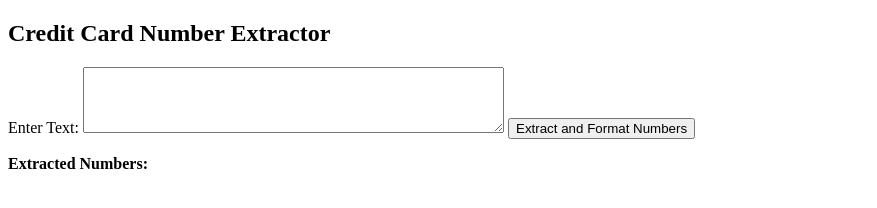
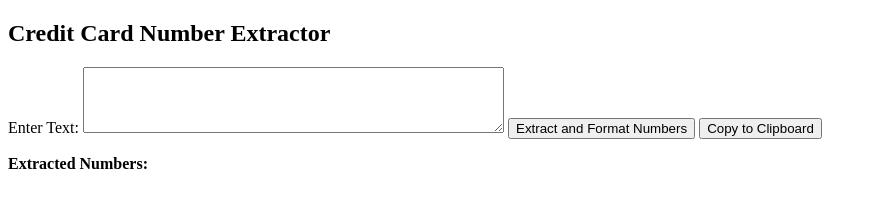
Before and after one commit to cybersecurityhandle/extractCC, a plain HTML site: page index.html in a window 1280 px wide. Shown: the whole page, without its empty margins (0-877 px from the left). Drawn offline with Linux system fonts and the light colour scheme.

Commit message:
Update index.html

```diff
--- a/index.html
+++ b/index.html
@@ -3,7 +3,7 @@
 <head>
     <meta charset="UTF-8">
     <meta name="viewport" content="width=device-width, initial-scale=1.0">
-    <title>Credit Card Extractor</title>
+    <title>Credit Card Extractor With Clipboard Feature</title>
 </head>
 <body>
 
@@ -13,6 +13,7 @@
 <textarea id="text-input" rows="4" cols="50"></textarea>
 
 <button onclick="extractAndFormatNumbers()">Extract and Format Numbers</button>
+<button onclick="copyToClipboard()">Copy to Clipboard</button>
 
 <p><strong>Extracted Numbers:</strong></p>
 <p id="results"></p>
@@ -34,6 +35,19 @@ function extractAndFormatNumbers() {
         resultsContainer.textContent = "No matches found";
     }
 }
+function copyToClipboard() {
+    var textToCopy = document.getElementById("results").textContent;
+    if (textToCopy) {
+        navigator.clipboard.writeText(textToCopy).then(function() {
+            alert('Copied to clipboard');
+        }).catch(function(error) {
+            alert('Error copying text: ' + error);
+        });
+    } else {
+        alert('No text to copy');
+    }
+}
+
 </script>
 
 </body>
```
